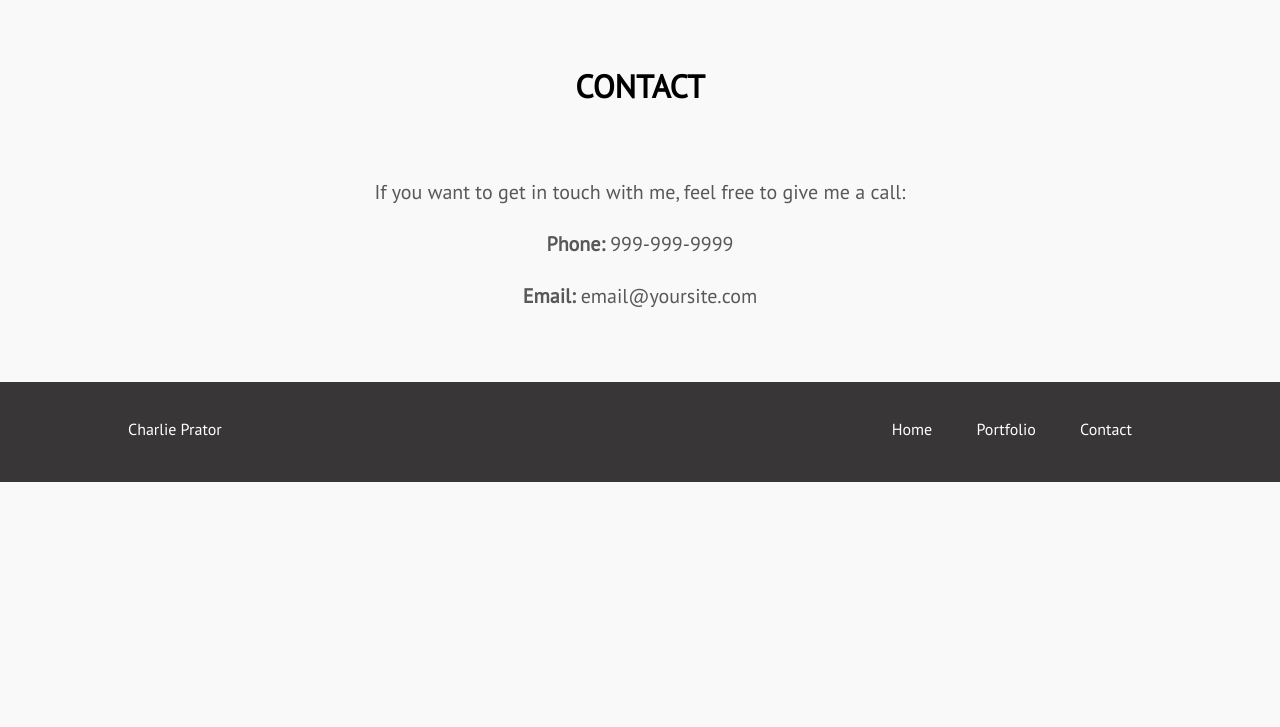
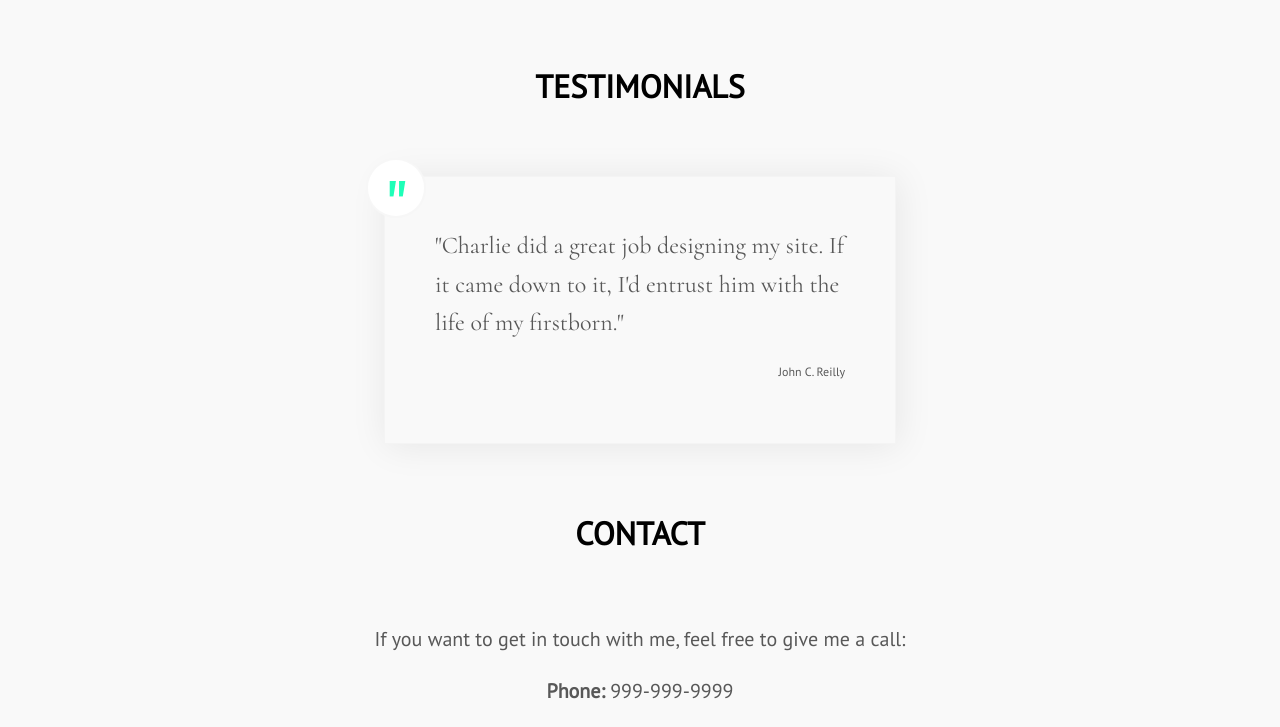
Before and after one commit to nytorq/Project-2-Responsive-Layout, a plain HTML site: page index.html in a window 1280 px wide. Shown: the part 1279-2006 px from the top of the page. Before the commit the page ends 1761 px from the top, so only its background shows below. Drawn offline with Linux system fonts and the light colour scheme.

Commit message:
Adding testimonials and working towards EE

```diff
--- a/css/styles.css
+++ b/css/styles.css
@@ -53,10 +53,15 @@ img {
 
 /* ---- Top Navigation ---- */
 
+nav {
+	background-color: rgb(255, 106, 74);
+}
+
 .name {
     border-bottom: 1px solid #757575;
     font-size: 2em;
     margin: 24px 0;
+    color: #fff;
 }
 
 .top-nav {
@@ -79,6 +84,10 @@ img {
 
 .top-nav li:active {
 	background-color: #dedede;
+}
+
+.top-nav li a {
+	color: #fff;
 }
 
 /* ---- Bottom Navigation ---- */
@@ -126,6 +135,46 @@ footer {
 
 .bottom-ul li a{
 	color: #fff;
+}
+
+.testimonial-box {
+	border: 1px solid rgba(0, 0, 0, 0.02);
+    box-shadow: 2px 2px 35px rgba(0, 0, 0, 0.08);
+    width: 50%;
+    margin: 0 auto;
+    padding: 50px;
+    position: relative;
+}
+
+/* ---- Written Content ---- */
+
+.testimonial {
+	font-size: 1.5em;
+	font-family: 'Cormorant', Serif;
+	text-align: center;
+	position: relative;
+}
+
+.t-author {
+	font-size: .75em;
+	font-family: 'PT Sans', Arial, Sans-serif;
+	text-align: right;
+	display: block;
+	padding-top: 19px;
+}
+
+.quote-icon {
+	font-size: 5em;
+    color: #1effb8;
+    top: -19px;
+    left: -19px;
+    position: absolute;
+    background-color: white;
+    width: 60px;
+    height: 60px;
+    border: 2px solid rgba(0, 0, 0, 0.03);
+    border-radius: 100%;
+    line-height: 1.2;
 }
 
 /* =================================
@@ -180,7 +229,7 @@ footer {
 	}
 
 	.picture-blurb {
-		width: 45%;
+		width: 44.9%;
 	    display: inline-block;
 	    margin: 0 16px;
 	    vertical-align: top;
@@ -241,6 +290,12 @@ footer {
     	margin-bottom: 50px;
 	}
 
+	.top-nav li a:hover,
+	.bottom-ul li a:hover {
+		transition: color 0.1s ease;
+		color: #1effb8;
+	}
+
 	.clearfix::after {
 		content: " ";
 		display: table;
--- a/index.html
+++ b/index.html
@@ -67,6 +67,13 @@
 			<p>Someone can enter in the numbers they want, and press the big blue button and get the result.</p>
 		</div><!--/picture-blub-->
 
+		<h1 id="contact">Testimonials</h1>
+		<div class="testimonial-box">
+			<p class="testimonial">&quot;Charlie did a great job designing my site. If it came down to it, I'd entrust him with the life of my firstborn.&quot;<p>
+			<p class="t-author">John C. Reilly<p>
+			<p class="quote-icon">&quot;</p>
+		</div><!--.testimonial-box-->
+
 		<h1 id="contact">Contact</h1>
 		<p class="contact-info">
 			If you want to get in touch with me, feel free to give me a call:
```
